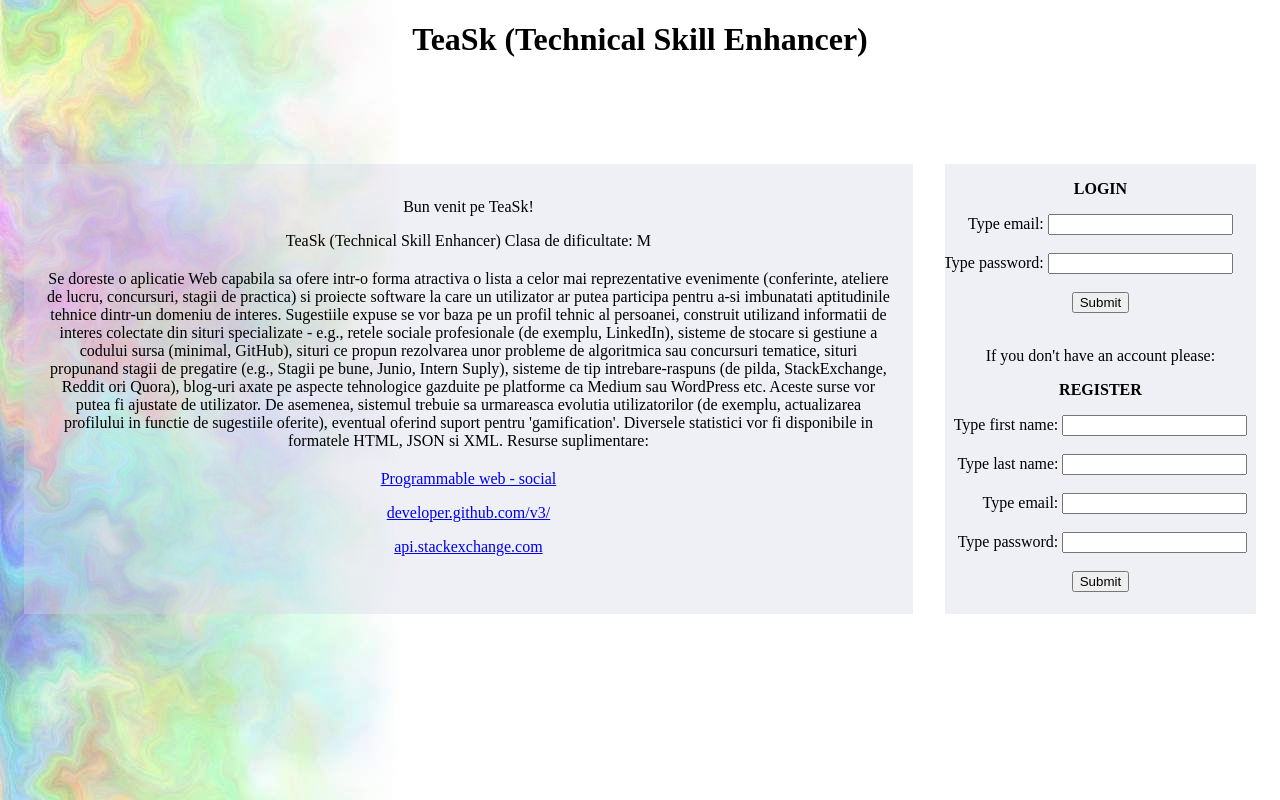
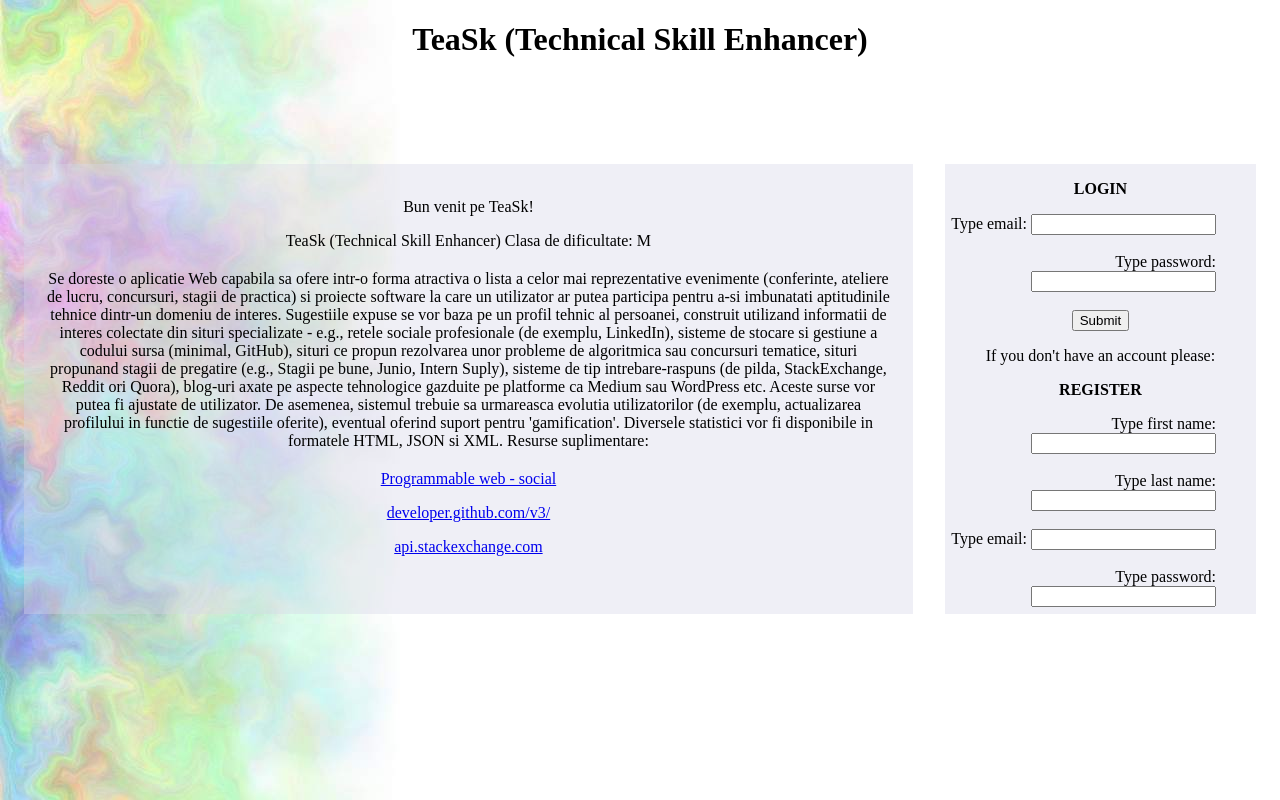
Before and after one commit to NarcisZaharia/TW, a PHP site: page /TeaSkRL.html in a window 1280 px wide. Run offline with PHP 8.4, Linux system fonts and the light colour scheme.

Commit message:
Final 1.0
verificat cu W3

```diff
--- a/TWPROIECTF/MainPage/TeaSkMain.css
+++ b/TWPROIECTF/MainPage/TeaSkMain.css
@@ -23,7 +23,7 @@ h1 {
   text-align: center;
 }
 .h1 {
-  text-align: center; margin-top: 1px;
+  text-align: center; margin-top: 1px; font-size: 20px;
 }
 
 
--- a/TWPROIECTF/MainPage/TeaSkMain.html
+++ b/TWPROIECTF/MainPage/TeaSkMain.html
@@ -1,8 +1,9 @@
 <!DOCTYPE html>
-<html>
+<html lang = "ro">
 <head>
 	<link rel="stylesheet" href="TeaSkMain.css">
 	<title>TEASK</title>
+	<meta charset="UTF-8">
 </head>
 <body>
   <h1 ><b>TeaSk (Technical Skill Enhancer)</b></h1>
@@ -28,7 +29,7 @@
   </div>
   <main>
     <div id="id1">
-	  <p class = "h1"><b><font size = "5">Username</font></b></p>
+	  <p class = "h1"><b>Username</b></p>
       <img src="PHOTOS/avatar.jpg" alt="avatar" id="avatar" class = "avatarstyle">
       <div id="menu">
           <h2><b>Menu:</b></h2>
--- a/TWPROIECTF/Register.Login.Page/TeaSkRL.css
+++ b/TWPROIECTF/Register.Login.Page/TeaSkRL.css
@@ -15,18 +15,6 @@ color:white;
 
 .colorred{
 color:red;
-}
-
-.marginleft-25{
-margin-left:-25px;
-}
-
-.marginleft4{
-margin-left:4px;
-}
-
-.marginleft29{
-margin-left:29px;
 }
 
 .styleleft{
@@ -66,7 +54,16 @@ main .right
   flex:0 1 350px;
 }
 
-#content {
+#contentleft {
+  height: 450px;
+  width: auto;
+  overflow-x: hidden;
+  overflow-y: scroll;
+  white-space: wrap;
+  margin: 1em;
+}
+
+#contentright {
   height: 450px;
   width: auto;
   overflow-x: hidden;
@@ -81,3 +78,11 @@ main .right
   margin-top: 0.3%;
   margin-bottom: 0.2%;
 }
+
+.margin20px{
+margin:20px;
+}
+
+.styleregister{
+text-align:right; margin-right:40px;
+}
--- a/TWPROIECTF/Register.Login.Page/TeaSkRL.html
+++ b/TWPROIECTF/Register.Login.Page/TeaSkRL.html
@@ -1,42 +1,58 @@
 <!DOCTYPE html>
-<html>
+<html lang = "ro">
 <head>
 <title>Proiect TW - TeaSk</title>
 <link rel="stylesheet" href="TeaSkRL.css">
+<meta charset="UTF-8">
 </head>
 <body>
-<div>
 	<div>
 	 <h1 class="centeralign"><b>TeaSk (Technical Skill Enhancer)</b></h1>
 	</div>
 	 <br>
-  <main>
-	<div class="left styleleft scrollbar" id ="content">
+			<main>
+	<div class="left styleleft scrollbar" id ="contentleft">
 			<br>
 			<p>Bun venit pe TeaSk!<p>
 			<p>TeaSk (Technical Skill Enhancer) Clasa de dificultate: M</p>
-<p style="margin:20px;">Se doreste o aplicatie Web capabila sa ofere intr-o forma atractiva o lista a celor mai reprezentative evenimente (conferinte, ateliere de lucru, concursuri, stagii de practica) si proiecte software la care un utilizator ar putea participa pentru a-si imbunatati aptitudinile tehnice dintr-un domeniu de interes. Sugestiile expuse se vor baza pe un profil tehnic al persoanei, construit utilizand informatii de interes colectate din situri specializate - e.g., retele sociale profesionale (de exemplu, LinkedIn), sisteme de stocare si gestiune a codului sursa (minimal, GitHub), situri ce propun rezolvarea unor probleme de algoritmica sau concursuri tematice, situri propunand stagii de pregatire (e.g., Stagii pe bune, Junio, Intern Suply), sisteme de tip intrebare-raspuns (de pilda, StackExchange, Reddit ori Quora), blog-uri axate pe aspecte tehnologice gazduite pe platforme ca Medium sau WordPress etc. Aceste surse vor putea fi ajustate de utilizator. De asemenea, sistemul trebuie sa urmareasca evolutia utilizatorilor (de exemplu, actualizarea profilului in functie de sugestiile oferite), eventual oferind suport pentru 'gamification'. Diversele statistici vor fi disponibile in formatele HTML, JSON si XML. Resurse suplimentare:</p>
+<p class = "margin20px">Se doreste o aplicatie Web capabila sa ofere intr-o forma atractiva
+o lista a celor mai reprezentative evenimente (conferinte, ateliere de lucru, concursuri, stagii de practica)
+si proiecte software la care un utilizator ar putea participa pentru a-si imbunatati aptitudinile tehnice
+dintr-un domeniu de interes. Sugestiile expuse se vor baza pe un profil tehnic al persoanei, construit utilizand
+informatii de interes colectate din situri specializate - e.g., retele sociale profesionale (de exemplu, LinkedIn),
+sisteme de stocare si gestiune a codului sursa (minimal, GitHub), situri ce propun rezolvarea unor probleme de
+algoritmica sau concursuri tematice, situri propunand stagii de pregatire (e.g., Stagii pe bune, Junio, Intern Suply),
+sisteme de tip intrebare-raspuns (de pilda, StackExchange, Reddit ori Quora), blog-uri axate pe aspecte tehnologice
+gazduite pe platforme ca Medium sau WordPress etc. Aceste surse vor putea fi ajustate de utilizator. De asemenea,
+sistemul trebuie sa urmareasca evolutia utilizatorilor (de exemplu, actualizarea profilului in functie de sugestiile oferite),
+eventual oferind suport pentru 'gamification'. Diversele statistici vor fi disponibile in formatele HTML, JSON si XML. Resurse suplimentare:</p>
 <p><a href = "https://www.programmableweb.com/category/social/api">Programmable web - social</a><p>
 <p><a href = "https://developer.github.com/v3/">developer.github.com/v3/</a></p>
 <p><a href = "https://api.stackexchange.com/"> api.stackexchange.com</a></p>
 	</div>
-	<div class="right styleright scrollbar" id = "content" >
+	<div class="right styleright scrollbar" id = "contentright">
 			<p><b>LOGIN</b></p>
-				<form action="/action_page.php" >Type email: <input type="text" name="FirstName:"><br><br>
-					<element class = "marginleft-25"> Type password: <input type="password" name="Password:"><br><br>
+				<form action="/action_page.php">
+				<div class = "styleregister">
+												Type email: <input type="text" name="FirstName:"><br><br>
+												Type password: <input type="password" name="Password:"><br><br>
+				</div>
 						<input type="submit" value="Submit">
 				</form>
-				 <br><br>
-				 <p><element >If you don't have an account please:</p>
-				 <p><element ><b>REGISTER</b></p>
-				<form action="/action_page.php">Type first name: <input type="text" name="FirstName"><br><br>
-					<element class="marginleft4">Type last name: <input type="text" name="LastName"><br><br>
-					<element class="marginleft29">Type email: <input type="text" name="FirstName"><br><br>
-					<element class="marginleft4">Type password: <input type="password" name="LastName"><br><br>
+
+				 <p>If you don't have an account please:</p>
+				 <p><b>REGISTER</b></p>
+				 <form action="/action_page.php">
+				 <div class = "styleregister">
+												Type first name: <input type="text" name="FirstName"><br><br>
+												Type last name: <input type="text" name="LastName"><br><br>
+												Type email: <input type="text" name="FirstName"><br><br>
+												Type password: <input type="password" name="LastName"><br><br>
+				</div>
 					<input type="submit" value="Submit">
 				</form>
+				</div>
             </main>
-	</div>
 		<!--
          <div style = "background-color:lightgrey; clear:both;">
 			<center>
@@ -44,6 +60,6 @@
             </center>
          </div>
 		-->
-</div>
+
 </body>
 </html>
```
